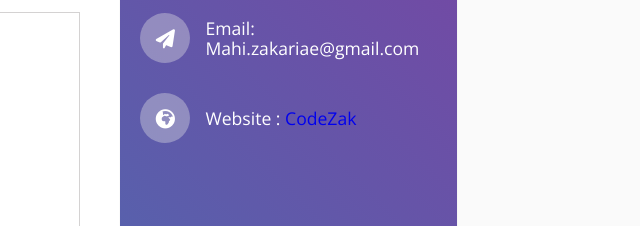
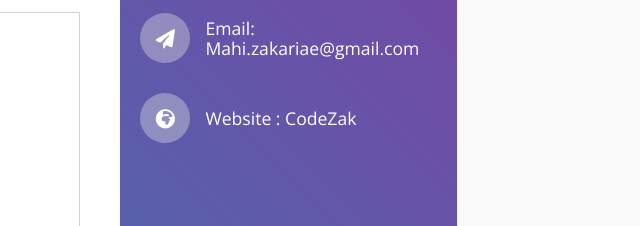
Before and after one commit to CodeZak/Html-Css-Js-Kasper-Template-PROJECT-23, a plain HTML site: page index.html in a window 1280 px wide. Shown: the part 7354-7580 px from the top of the page, 604-1244 px from the left. Drawn offline with nearby package versions, Linux system fonts and the light colour scheme.

Commit message:
Update index.html

```diff
--- a/index.html
+++ b/index.html
@@ -529,7 +529,7 @@
                             </div>
                             <div class="info_box">
                                 <i class="fa-solid fa-earth-africa"></i>
-                                <p><span>Website : </span><a href="codeZak.com">CodeZak</a></p>
+                                <p><span>Website : </span><a href="codeZak.com" style="color: white;">CodeZak</a></p>
                             </div>
                         </div>
                     </div>
```
